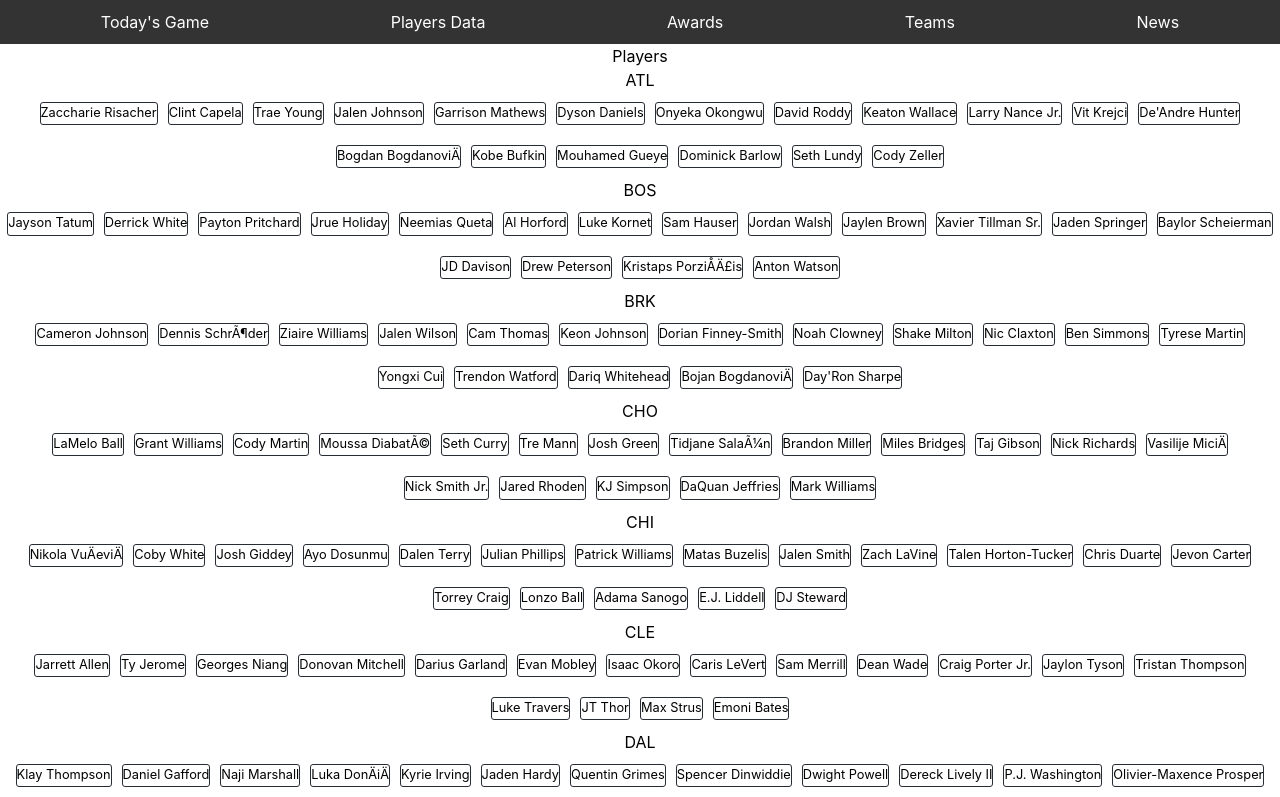
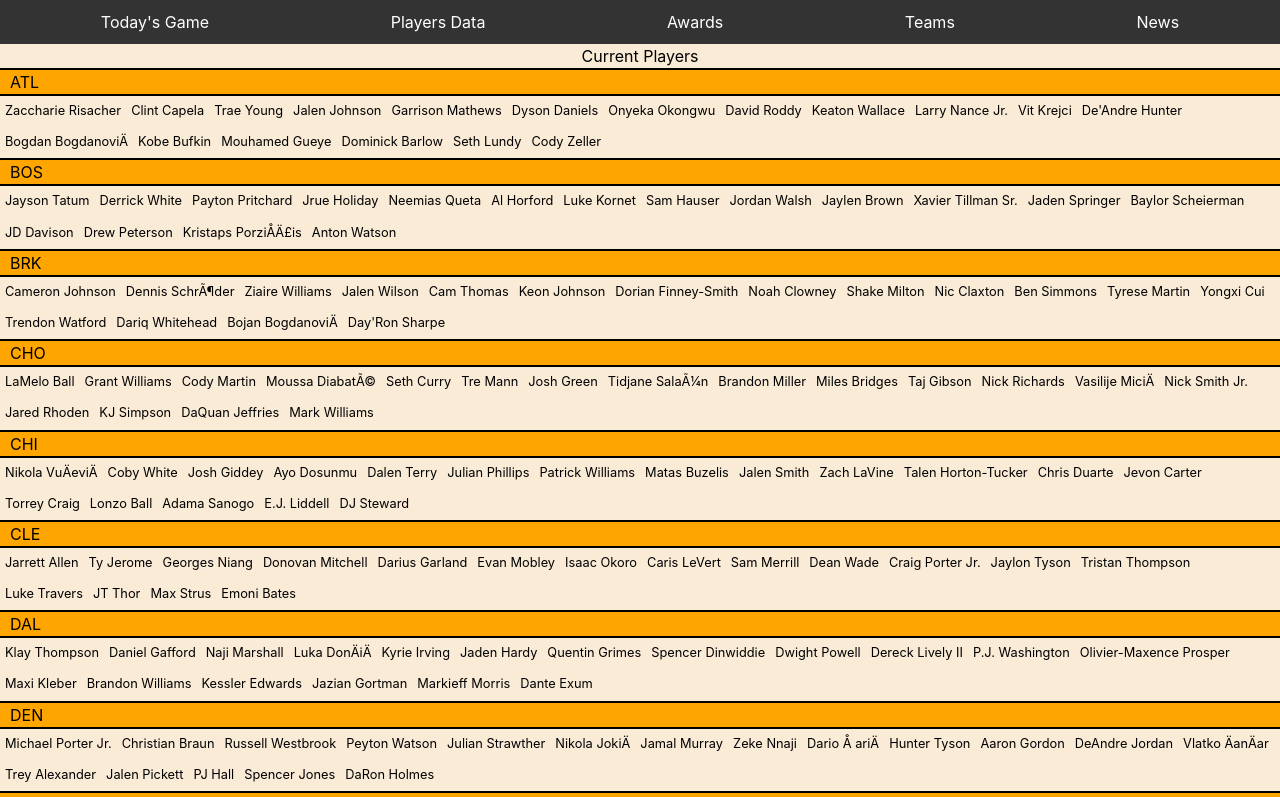
Before and after one commit to TonyHuang0327/basketball-stat-tracker, a React (Create React App) app: page /Player in a window 1280 px wide. Shown: the top 797 px of the page. Built offline with nearby package versions, Linux system fonts and the light colour scheme.

Commit message:
fix player page css

```diff
--- a/src/pages/Player.js
+++ b/src/pages/Player.js
@@ -13,7 +13,7 @@
     },[]);
     return (
         <div className="player-div">
-            <h1>Players</h1>
+            <h1>Current Players</h1>
             <div className="players-display">
                 {Object.keys(players).length > 0 ? (
                     Object.entries(players).map(([team, teamPlayers]) => (
--- a/src/styles/App.css
+++ b/src/styles/App.css
@@ -93,6 +93,22 @@
   border-radius: 3px;
 }
 
+
+.player-div{
+  background-color: antiquewhite;
+}
+
+.player-div h1{
+  padding:0px;
+  margin: 0px;
+}
+.players-display h2{
+  background-color: orange;
+  border-top: 2px black solid;
+  border-bottom: 2px black solid;
+  text-align: left;
+  padding-left: 10px;
+}
 .players-display {
   display: flex;
   flex-wrap: wrap; /* 允許換行 */
@@ -100,7 +116,6 @@
 }
 
 .players-display ul {
-  justify-content: center;
   display: flex;
   flex-wrap: wrap;
   padding: 0;
@@ -109,10 +124,8 @@
 
 .players-display li {
   width: auto;
-  margin: 10px 5px; /* 增加間距 */
+  margin: 5px 5px; /* 增加間距 */
   list-style: none; /* 移除項目符號 */
   font-size: 0.8rem;
-  border: 1px solid #282c34; /* 添加邊框寬度和樣式 */
   padding-bottom: 2px;
-  border-radius: 3px;
 }
```
